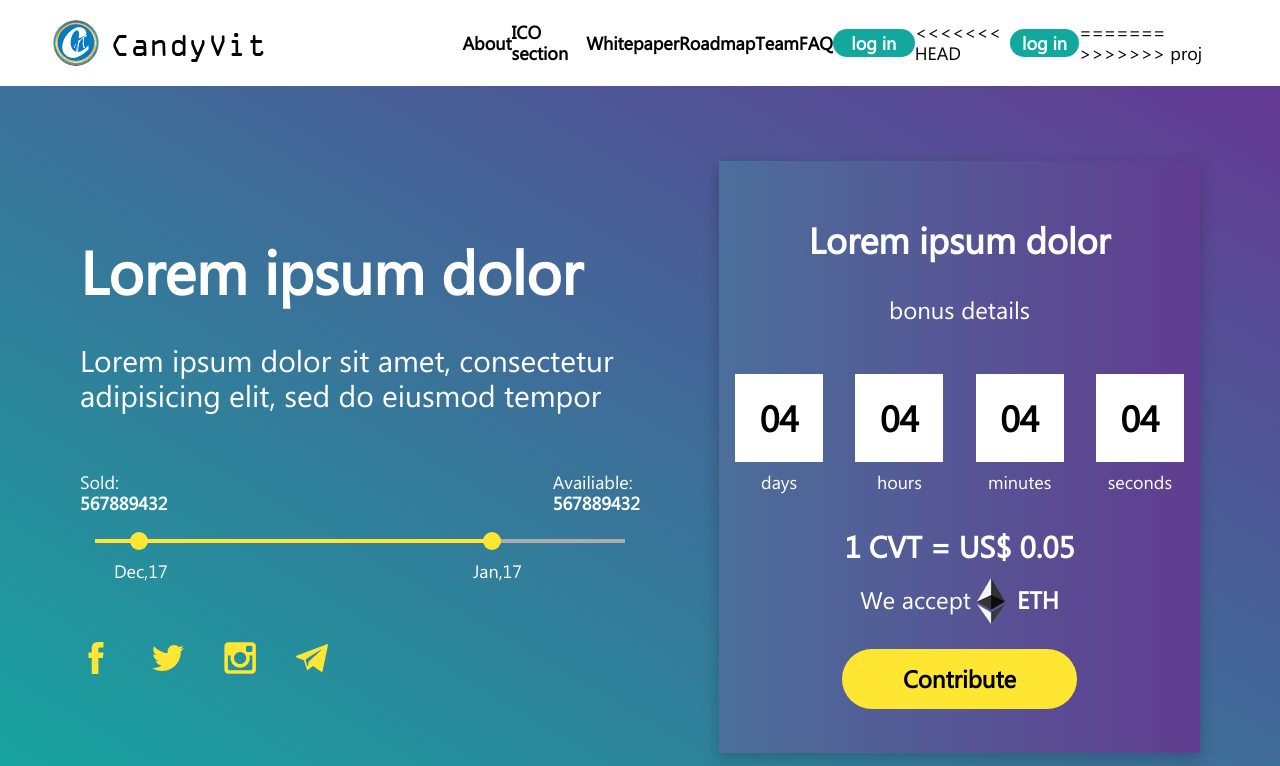
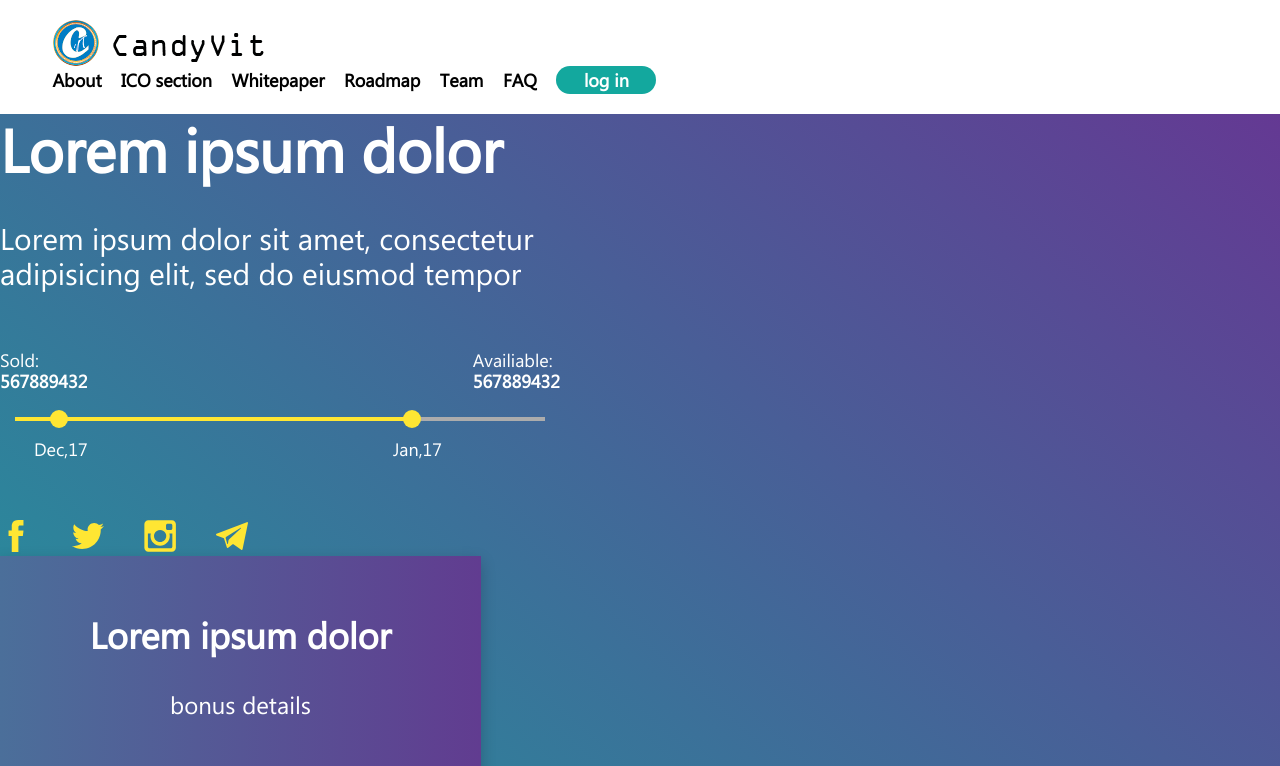
Before and after one commit to Yaroslav-KYV/project-candyvit, a website: page src/index.html in a window 1280 px wide. Shown: the top 766 px of the page. Drawn offline with nearby package versions, Linux system fonts and the light colour scheme; files that its build step writes are made by us from their sources; files whose address does not match are found by name.

Commit message:
add responsive changes to header

```diff
--- a/src/html/header.html
+++ b/src/html/header.html
@@ -13,10 +13,6 @@
         <li class="nav__item"><a href="" class="nav__link">FAQ</a></li>
         <button class="nav__item--button">log in</button>
       </ul>
-<<<<<<< HEAD
-      <button class="nav__item--button">log in</button>
-=======
->>>>>>> proj
     </div>
   </nav>
 
--- a/src/sass/components/header-container.scss
+++ b/src/sass/components/header-container.scss
@@ -3,7 +3,6 @@
   background-repeat: no-repeat;
   background-size: cover;
   background-position: center;
-  width: 100%;
-  min-width: 600px;
+  max-width: 100%;
   padding-bottom: 5.3125rem;
 }
--- a/src/sass/components/media.scss
+++ b/src/sass/components/media.scss
@@ -1,10 +1,9 @@
 // Mobile-Tablet Responsive
-@media (max-width:1023px) {
+@media(max-width:767px) {
   .nav {
-    min-width: 600px;
+    min-width: 20rem;
 
     &__list {
-      width: 580px;
       display: flex;
       flex-wrap: wrap;
       justify-content: space-around;
@@ -31,9 +30,9 @@
 
   .left-block {
     margin: 0 auto;
-    min-width: 580px;
+    max-width: 20rem;
     padding-top: 4.6875rem;
-    margin-bottom: 50px;
+    margin-bottom: 3.125rem;
 
     &__title {
       text-align: center;
@@ -54,6 +53,7 @@
 
   .right-block {
     margin: 0 auto;
+    max-width: 20rem;
   }
 }
 
@@ -62,23 +62,23 @@
 }
 
 // PC Responsive
-@media (min-width:1024px) {
-  .blocks {
-    @include flex('all');
-    padding-top: 4.6875rem;
-    max-width: 70rem;
-    margin: 0 auto;
-  }
+// @media (max-width:1199px) {
+//   .blocks {
+//     @include flex('all');
+//     padding-top: 4.6875rem;
+//     max-width: 70rem;
+//     margin: 0 auto;
+//   }
 
-  .nav {
-    @include flex('all');
-    padding: 1.25rem 0;
-    max-width: 73.4375rem;
-    margin: 0 auto;
+//   .nav {
+//     @include flex('all');
+//     padding: 1.25rem 0;
+//     max-width: 73.4375rem;
+//     margin: 0 auto;
 
-    &__cont {
-      @include flex('all');
-      max-width: 47.8125rem;
-    }
-  }
-}
+//     &__cont {
+//       @include flex('all');
+//       max-width: 47.8125rem;
+//     }
+//   }
+// }
--- a/src/sass/components/right-block.scss
+++ b/src/sass/components/right-block.scss
@@ -1,6 +1,6 @@
 .right-block {
   display: flex;
-  width: 30.0625rem;
+  max-width: 30.0625rem;
   min-height: 34rem;
   background: linear-gradient(to right, #4b6f9a, #613c90);
   background-repeat: no-repeat;
--- a/src/sass/styles.scss
+++ b/src/sass/styles.scss
@@ -7,9 +7,9 @@
 @import './helpers/placeholder';
 @import './base';
 // Components
+@import './components/media';
 @import './components/main-header';
 @import './components/header-container';
-@import './components/media';
 @import './components/left-block';
 @import './components/right-block';
 @import './components/about-us';
@@ -17,5 +17,5 @@
 @import './components/key-benefits';
 @import './components/whitepaper';
 
-// max-width: 1023px - tablet
+// max-width: 1199px - tablet
 // max-width: 767px - mobileS
```
Also changed, not shown: build/css/styles.css, build/css/styles.min.css, build/index.html (added).
